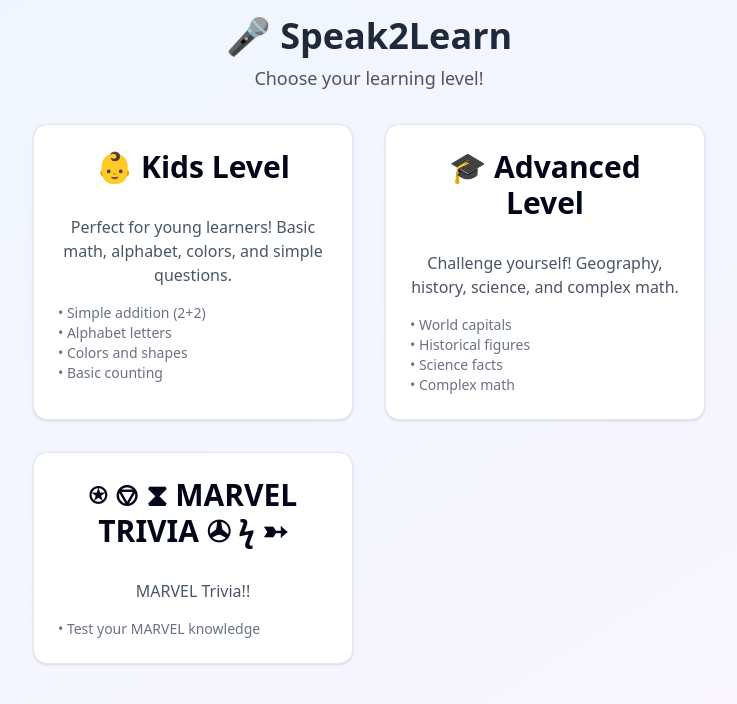
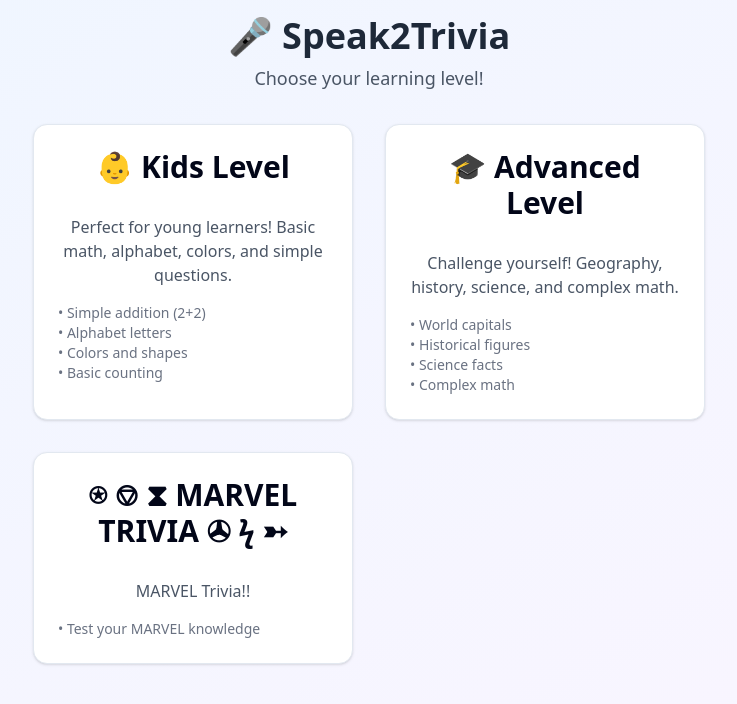
Before and after one commit to Amit-B8/Speak2Trivia, a Next.js app: page / in a window 1280 px wide. Shown: the top 704 px of the page, without its empty margins (271-1008 px from the left). Built offline with nearby package versions, Linux system fonts and the light colour scheme.

Commit message:
Change the title

```diff
--- a/app/page.tsx
+++ b/app/page.tsx
@@ -308,7 +308,7 @@
       <div className="min-h-screen bg-gradient-to-br from-blue-50 to-purple-50 p-4">
         <div className="max-w-4xl mx-auto">
           <div className="text-center mb-8">
-            <h1 className="text-4xl font-bold text-gray-800 mb-2">🎤 Speak2Learn</h1>
+            <h1 className="text-4xl font-bold text-gray-800 mb-2">🎤 Speak2Trivia</h1>
             <p className="text-lg text-gray-600">Choose your learning level!</p>
           </div>
 
```
